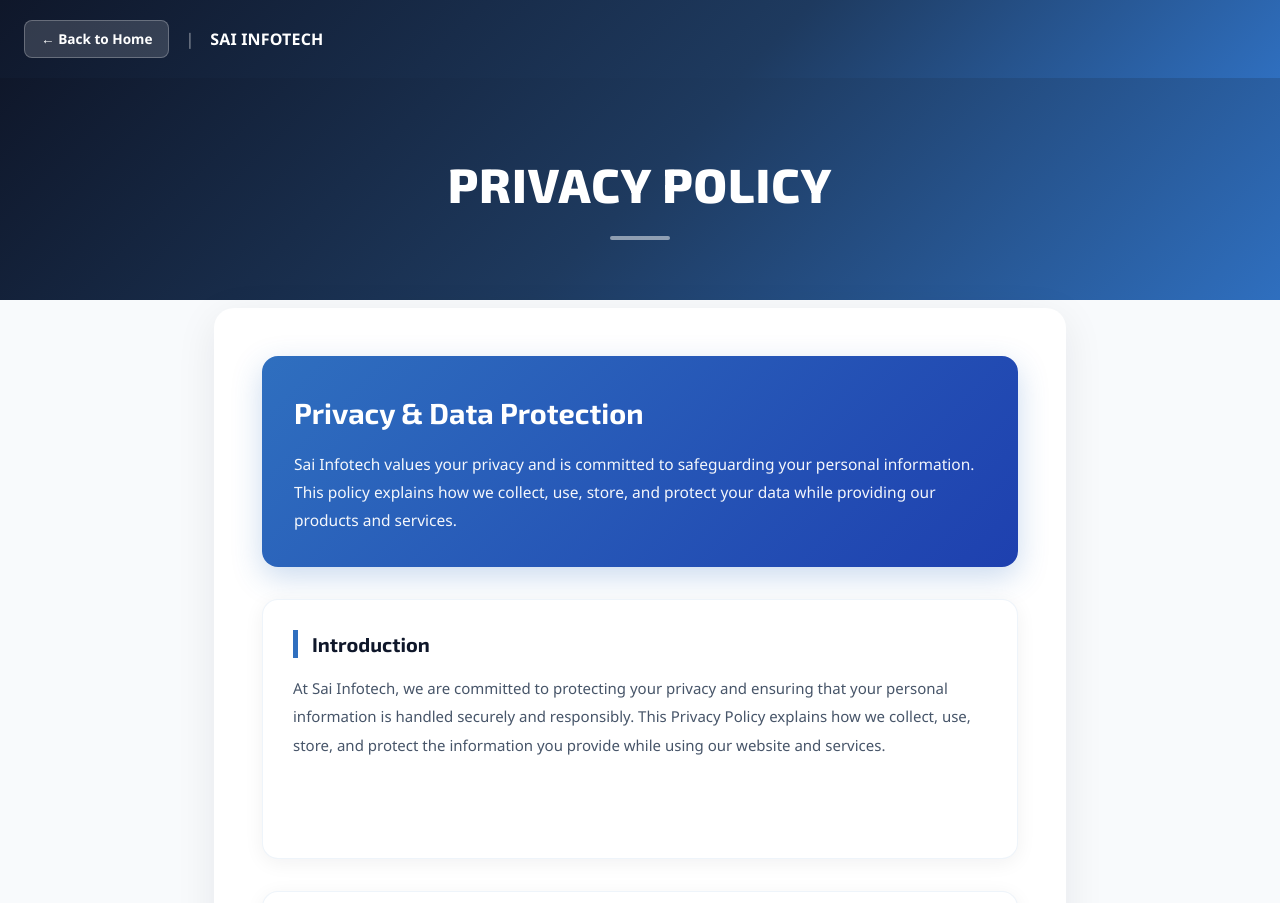
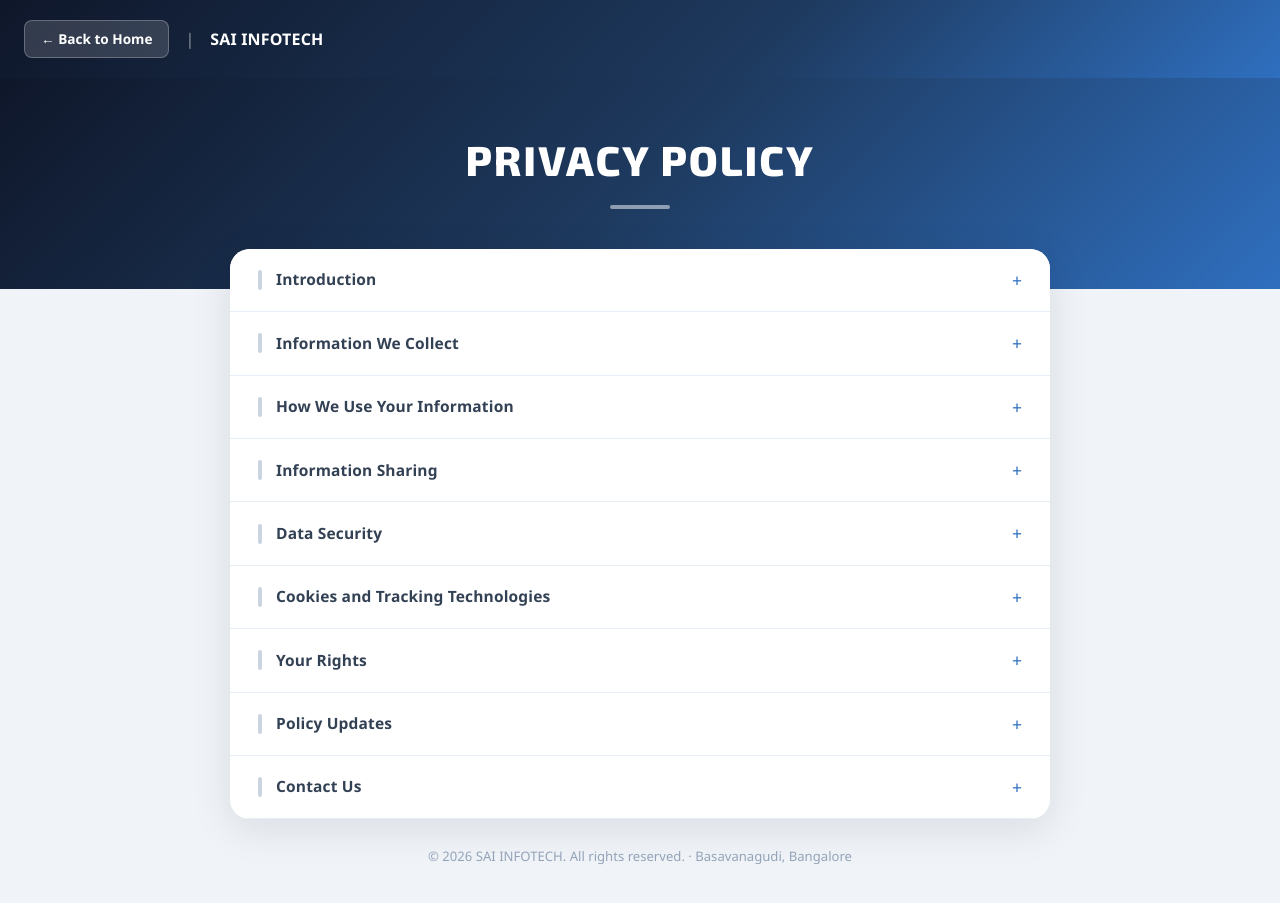
Before and after one commit to Yasir533/sai-infotech-webapp, a React (Vite) app in the folder sai-info/: page /privacy-policy in a window 1280 px wide. Shown: the top 903 px of the page. Built offline with nearby package versions, Linux system fonts and the light colour scheme; a web font is replaced by a local one.

Commit message:
Feat: Accordion design for all policy pages

```diff
--- a/sai-info/src/components/PolicyPage.jsx
+++ b/sai-info/src/components/PolicyPage.jsx
@@ -5,7 +5,7 @@ export default function PolicyPage({ title, children }) {
   const navigate = useNavigate()
 
   return (
-    <div style={{ minHeight: '100vh', backgroundColor: '#f8fafc', fontFamily: "'Segoe UI', sans-serif" }}>
+    <div style={{ minHeight: '100vh', backgroundColor: '#f0f4f8', fontFamily: "'Segoe UI', sans-serif" }}>
       {/* Header */}
       <div style={{
         background: 'linear-gradient(135deg, #0f172a 0%, #1e3a5f 60%, #2f6fbf 100%)',
@@ -44,15 +44,15 @@ export default function PolicyPage({ title, children }) {
 
       {/* Page Title Banner */}
       <div style={{
-        background:'linear-gradient(135deg, #0f172a 0%, #1e3a5f 50%, #2f6fbf 100%)',
-        padding: '70px 24px 60px',
+        background: 'linear-gradient(135deg, #0f172a 0%, #1e3a5f 50%, #2f6fbf 100%)',
+        padding: '50px 24px 80px',
         textAlign: 'center',
       }}>
         <h1 style={{
           color: '#fff',
-          fontSize: 'clamp(2rem, 5vw, 3rem)',
+          fontSize: 'clamp(1.8rem, 4vw, 2.6rem)',
           textTransform: 'uppercase',
-          letterSpacing: '1px',
+          letterSpacing: '2px',
           fontWeight: 800,
           margin: 0,
         }}>
@@ -63,72 +63,32 @@ export default function PolicyPage({ title, children }) {
           height: '4px',
           background: 'rgba(255,255,255,0.5)',
           borderRadius: '2px',
-          margin: '16px auto 0',
+          margin: '14px auto 0',
         }} />
       </div>
 
       {/* Content */}
       <div style={{
-        maxWidth: '900px',
+        maxWidth: '860px',
         margin: '-40px auto 0',
-        padding: '48px 24px 80px',
+        padding: '0 20px 60px',
         position: 'relative',
         zIndex: 10,
       }}>
         <div style={{
-  background: '#fff',
-  borderRadius: '20px',
-  padding: 'clamp(24px, 5vw, 48px)',
-  boxShadow: '0 10px 40px rgba(15,23,42,0.08)',
-  color: '#334155',
-  fontSize: '0.97rem',
-  lineHeight: '1.75',
-  overflow: 'hidden'
-}}>
+          background: '#fff',
+          borderRadius: '20px',
+          overflow: 'hidden',
+          boxShadow: '0 10px 40px rgba(15,23,42,0.10)',
+        }}>
+          {children}
+        </div>
 
-  {/* Intro Banner */}
-  <div
-    style={{
-      background: 'linear-gradient(135deg, #2f6fbf 0%, #1e40af 100%)',
-      color: '#fff',
-      padding: '32px',
-      borderRadius: '16px',
-      marginBottom: '32px',
-      boxShadow: '0 10px 30px rgba(47,111,191,0.25)'
-    }}
-  >
-    <h2
-      style={{
-        margin: '0 0 12px 0',
-        fontSize: '1.8rem',
-        fontWeight: 700
-      }}
-    >
-      Privacy & Data Protection
-    </h2>
-
-    <p
-      style={{
-        margin: 0,
-        lineHeight: '1.8',
-        opacity: 0.95
-      }}
-    >
-      Sai Infotech values your privacy and is committed to safeguarding your
-      personal information. This policy explains how we collect, use, store,
-      and protect your data while providing our products and services.
-    </p>
-  </div>
-
-  {children}
-</div>
-
-        {/* Footer note */}
         <p style={{
           textAlign: 'center',
           color: '#94a3b8',
           fontSize: '0.82rem',
-          marginTop: '32px',
+          marginTop: '28px',
         }}>
           © {new Date().getFullYear()} SAI INFOTECH. All rights reserved. · Basavanagudi, Bangalore
         </p>
--- a/sai-info/src/components/Privacypolicy.jsx
+++ b/sai-info/src/components/Privacypolicy.jsx
@@ -1,44 +1,79 @@
-import React from 'react'
+import React, { useState } from 'react'
 import PolicyPage from './PolicyPage'
 
-const Section = ({ title, children }) => (
-  <div
+const Section = ({ title, children }) => {
+  const [open, setOpen] = useState(false)
+
+  return (
+    <div style={{
+      borderBottom: '1px solid #e8eef5',
+    }}>
+      <button
+        onClick={() => setOpen(o => !o)}
         style={{
-      marginBottom: '32px',
-      padding: '30px',
-      minHeight: '260px',
-      background: '#ffffff',
-      borderRadius: '16px',
-      boxShadow: '0 4px 20px rgba(15, 23, 42, 0.06)',
-      border: '1px solid rgba(47, 111, 191, 0.08)',
-      transition: 'all 0.3s ease'
+          width: '100%',
+          display: 'flex',
+          alignItems: 'center',
+          justifyContent: 'space-between',
+          padding: '18px 28px',
+          background: open ? '#f0f6ff' : '#fff',
+          border: 'none',
+          cursor: 'pointer',
+          textAlign: 'left',
+          transition: 'background 0.2s',
+          gap: '12px',
         }}
+        onMouseOver={e => { if (!open) e.currentTarget.style.background = '#f8fafc' }}
+        onMouseOut={e => { if (!open) e.currentTarget.style.background = '#fff' }}
       >
-    <h2
-      style={{
-        fontSize: '1.25rem',
+        <div style={{ display: 'flex', alignItems: 'center', gap: '14px' }}>
+          <div style={{
+            width: '4px',
+            height: '20px',
+            borderRadius: '2px',
+            background: open ? '#2f6fbf' : '#cbd5e1',
+            flexShrink: 0,
+            transition: 'background 0.2s',
+          }} />
+          <span style={{
+            fontSize: '0.97rem',
             fontWeight: 700,
-        color: '#0f172a',
-        marginBottom: '16px',
-        borderLeft: '5px solid #2f6fbf',
-        paddingLeft: '14px',
-        lineHeight: '1.4'
-      }}
-    >
+            color: open ? '#1e3a5f' : '#334155',
+            letterSpacing: '0.01em',
+          }}>
             {title}
-    </h2>
+          </span>
+        </div>
+        <span style={{
+          fontSize: '1.1rem',
+          color: '#2f6fbf',
+          fontWeight: 400,
+          flexShrink: 0,
+          transition: 'transform 0.25s',
+          transform: open ? 'rotate(45deg)' : 'rotate(0deg)',
+          display: 'inline-block',
+        }}>
+          +
+        </span>
+      </button>
 
-    <div
-      style={{
+      <div style={{
+        maxHeight: open ? '600px' : '0',
+        overflow: 'hidden',
+        transition: 'max-height 0.35s ease',
+      }}>
+        <div style={{
+          padding: '4px 28px 24px 46px',
           color: '#475569',
-        lineHeight: '1.9',
-        fontSize: '15px'
-      }}
-    >
+          fontSize: '0.93rem',
+          lineHeight: '1.85',
+        }}>
           {children}
         </div>
       </div>
+    </div>
   )
+}
 
 export default function PrivacyPolicy() {
   return (
@@ -57,17 +92,7 @@ export default function PrivacyPolicy() {
           The information we collect depends on the products or services you
           request from our Team. Depending on your Product, we may collect the following information:
         </p>
-
- <ul
-  style={{
-    paddingLeft: '24px',
-    lineHeight: '2',
-    color: '#475569',
-    marginTop: '10px',
-    columns: '2 250px',
-    columnGap: '40px'
-  }}
->
+        <ul style={{ paddingLeft: '20px', lineHeight: '2', marginTop: '10px' }}>
           <li>Full Name</li>
           <li>Email Address</li>
           <li>Phone Number</li>
@@ -75,15 +100,8 @@ export default function PrivacyPolicy() {
           <li>Payment Information</li>
           <li>Order and Purchase History</li>
           <li>Device, Browser, and Usage Information</li>
-    <li>
-      For rental services, we may require identity verification documents
-      such as an Aadhaar Card, PAN Card, or other government-issued
-      identification as applicable.
-    </li>
-    <li>
-      Additional information may be requested depending on the type of
-      product, rental service, repair service, or support request.
-    </li>
+          <li>For rental services, we may require identity verification documents such as an Aadhaar Card, PAN Card, or other government-issued identification as applicable.</li>
+          <li>Additional information may be requested depending on the type of product, rental service, repair service, or support request.</li>
         </ul>
       </Section>
 
@@ -144,25 +162,16 @@ export default function PrivacyPolicy() {
       </Section>
 
       <Section title="Contact Us">
-        <p>
-          If you have any questions regarding this Privacy Policy or your
-          personal information, please contact us:
-        </p>
-        <div
-  style={{
+        <p>If you have any questions regarding this Privacy Policy or your personal information, please contact us:</p>
+        <div style={{
           background: '#f8fafc',
-    padding: '18px',
-    borderRadius: '12px',
-    border: '1px solid #e2e8f0'
-  }}
->
-  <p style={{ margin: '0 0 10px 0' }}>
-    <strong>Email:</strong> ssmb@sais.in
-  </p>
-
-  <p style={{ margin: 0 }}>
-    <strong>Company:</strong> Sai Infotech
-  </p>
+          padding: '16px 18px',
+          borderRadius: '10px',
+          border: '1px solid #e2e8f0',
+          marginTop: '10px'
+        }}>
+          <p style={{ margin: '0 0 8px 0' }}><strong>Email:</strong> ssmb@sais.in</p>
+          <p style={{ margin: 0 }}><strong>Company:</strong> Sai Infotech</p>
         </div>
       </Section>
     </PolicyPage>
--- a/sai-info/src/components/Refundpolicy.jsx
+++ b/sai-info/src/components/Refundpolicy.jsx
@@ -1,12 +1,51 @@
-import React from 'react'
+import React, { useState } from 'react'
 import PolicyPage from './PolicyPage'
 
-const Section = ({ title, children }) => (
-  <div style={{ marginBottom: '28px' }}>
-    <h2 style={{ fontSize: '1.1rem', fontWeight: 700, color: '#0f172a', marginBottom: '10px', borderLeft: '4px solid #2f6fbf', paddingLeft: '12px' }}>{title}</h2>
-    {children}
-  </div>
-)
+const Section = ({ title, children }) => {
+  const [open, setOpen] = useState(false)
+
+  return (
+    <div style={{ borderBottom: '1px solid #e8eef5' }}>
+      <button
+        onClick={() => setOpen(o => !o)}
+        style={{
+          width: '100%',
+          display: 'flex',
+          alignItems: 'center',
+          justifyContent: 'space-between',
+          padding: '18px 28px',
+          background: open ? '#f0f6ff' : '#fff',
+          border: 'none',
+          cursor: 'pointer',
+          textAlign: 'left',
+          transition: 'background 0.2s',
+          gap: '12px',
+        }}
+        onMouseOver={e => { if (!open) e.currentTarget.style.background = '#f8fafc' }}
+        onMouseOut={e => { if (!open) e.currentTarget.style.background = '#fff' }}
+      >
+        <div style={{ display: 'flex', alignItems: 'center', gap: '14px' }}>
+          <div style={{
+            width: '4px', height: '20px', borderRadius: '2px',
+            background: open ? '#2f6fbf' : '#cbd5e1', flexShrink: 0, transition: 'background 0.2s',
+          }} />
+          <span style={{ fontSize: '0.97rem', fontWeight: 700, color: open ? '#1e3a5f' : '#334155' }}>
+            {title}
+          </span>
+        </div>
+        <span style={{
+          fontSize: '1.1rem', color: '#2f6fbf', flexShrink: 0,
+          transition: 'transform 0.25s', transform: open ? 'rotate(45deg)' : 'rotate(0deg)', display: 'inline-block',
+        }}>+</span>
+      </button>
+      <div style={{ maxHeight: open ? '600px' : '0', overflow: 'hidden', transition: 'max-height 0.35s ease' }}>
+        <div style={{ padding: '4px 28px 24px 46px', color: '#475569', fontSize: '0.93rem', lineHeight: '1.85' }}>
+          {children}
+        </div>
+      </div>
+    </div>
+  )
+}
 
 export default function RefundPolicy() {
   return (
--- a/sai-info/src/components/Returnpolicy.jsx
+++ b/sai-info/src/components/Returnpolicy.jsx
@@ -1,12 +1,51 @@
-import React from 'react'
+import React, { useState } from 'react'
 import PolicyPage from './PolicyPage'
 
-const Section = ({ title, children }) => (
-  <div style={{ marginBottom: '28px' }}>
-    <h2 style={{ fontSize: '1.1rem', fontWeight: 700, color: '#0f172a', marginBottom: '10px', borderLeft: '4px solid #2f6fbf', paddingLeft: '12px' }}>{title}</h2>
-    {children}
-  </div>
-)
+const Section = ({ title, children }) => {
+  const [open, setOpen] = useState(false)
+
+  return (
+    <div style={{ borderBottom: '1px solid #e8eef5' }}>
+      <button
+        onClick={() => setOpen(o => !o)}
+        style={{
+          width: '100%',
+          display: 'flex',
+          alignItems: 'center',
+          justifyContent: 'space-between',
+          padding: '18px 28px',
+          background: open ? '#f0f6ff' : '#fff',
+          border: 'none',
+          cursor: 'pointer',
+          textAlign: 'left',
+          transition: 'background 0.2s',
+          gap: '12px',
+        }}
+        onMouseOver={e => { if (!open) e.currentTarget.style.background = '#f8fafc' }}
+        onMouseOut={e => { if (!open) e.currentTarget.style.background = '#fff' }}
+      >
+        <div style={{ display: 'flex', alignItems: 'center', gap: '14px' }}>
+          <div style={{
+            width: '4px', height: '20px', borderRadius: '2px',
+            background: open ? '#2f6fbf' : '#cbd5e1', flexShrink: 0, transition: 'background 0.2s',
+          }} />
+          <span style={{ fontSize: '0.97rem', fontWeight: 700, color: open ? '#1e3a5f' : '#334155' }}>
+            {title}
+          </span>
+        </div>
+        <span style={{
+          fontSize: '1.1rem', color: '#2f6fbf', flexShrink: 0,
+          transition: 'transform 0.25s', transform: open ? 'rotate(45deg)' : 'rotate(0deg)', display: 'inline-block',
+        }}>+</span>
+      </button>
+      <div style={{ maxHeight: open ? '600px' : '0', overflow: 'hidden', transition: 'max-height 0.35s ease' }}>
+        <div style={{ padding: '4px 28px 24px 46px', color: '#475569', fontSize: '0.93rem', lineHeight: '1.85' }}>
+          {children}
+        </div>
+      </div>
+    </div>
+  )
+}
 
 export default function ReturnPolicy() {
   return (
--- a/sai-info/src/components/Shippingpolicy.jsx
+++ b/sai-info/src/components/Shippingpolicy.jsx
@@ -1,12 +1,51 @@
-import React from 'react'
+import React, { useState } from 'react'
 import PolicyPage from './PolicyPage'
 
-const Section = ({ title, children }) => (
-  <div style={{ marginBottom: '28px' }}>
-    <h2 style={{ fontSize: '1.1rem', fontWeight: 700, color: '#0f172a', marginBottom: '10px', borderLeft: '4px solid #2f6fbf', paddingLeft: '12px' }}>{title}</h2>
-    {children}
-  </div>
-)
+const Section = ({ title, children }) => {
+  const [open, setOpen] = useState(false)
+
+  return (
+    <div style={{ borderBottom: '1px solid #e8eef5' }}>
+      <button
+        onClick={() => setOpen(o => !o)}
+        style={{
+          width: '100%',
+          display: 'flex',
+          alignItems: 'center',
+          justifyContent: 'space-between',
+          padding: '18px 28px',
+          background: open ? '#f0f6ff' : '#fff',
+          border: 'none',
+          cursor: 'pointer',
+          textAlign: 'left',
+          transition: 'background 0.2s',
+          gap: '12px',
+        }}
+        onMouseOver={e => { if (!open) e.currentTarget.style.background = '#f8fafc' }}
+        onMouseOut={e => { if (!open) e.currentTarget.style.background = '#fff' }}
+      >
+        <div style={{ display: 'flex', alignItems: 'center', gap: '14px' }}>
+          <div style={{
+            width: '4px', height: '20px', borderRadius: '2px',
+            background: open ? '#2f6fbf' : '#cbd5e1', flexShrink: 0, transition: 'background 0.2s',
+          }} />
+          <span style={{ fontSize: '0.97rem', fontWeight: 700, color: open ? '#1e3a5f' : '#334155' }}>
+            {title}
+          </span>
+        </div>
+        <span style={{
+          fontSize: '1.1rem', color: '#2f6fbf', flexShrink: 0,
+          transition: 'transform 0.25s', transform: open ? 'rotate(45deg)' : 'rotate(0deg)', display: 'inline-block',
+        }}>+</span>
+      </button>
+      <div style={{ maxHeight: open ? '600px' : '0', overflow: 'hidden', transition: 'max-height 0.35s ease' }}>
+        <div style={{ padding: '4px 28px 24px 46px', color: '#475569', fontSize: '0.93rem', lineHeight: '1.85' }}>
+          {children}
+        </div>
+      </div>
+    </div>
+  )
+}
 
 export default function ShippingPolicy() {
   return (
--- a/sai-info/src/components/Termsandconditions.jsx
+++ b/sai-info/src/components/Termsandconditions.jsx
@@ -1,12 +1,51 @@
-import React from 'react'
+import React, { useState } from 'react'
 import PolicyPage from './PolicyPage'
 
-const Section = ({ title, children }) => (
-  <div style={{ marginBottom: '28px' }}>
-    <h2 style={{ fontSize: '1.1rem', fontWeight: 700, color: '#0f172a', marginBottom: '10px', borderLeft: '4px solid #2f6fbf', paddingLeft: '12px' }}>{title}</h2>
-    {children}
-  </div>
-)
+const Section = ({ title, children }) => {
+  const [open, setOpen] = useState(false)
+
+  return (
+    <div style={{ borderBottom: '1px solid #e8eef5' }}>
+      <button
+        onClick={() => setOpen(o => !o)}
+        style={{
+          width: '100%',
+          display: 'flex',
+          alignItems: 'center',
+          justifyContent: 'space-between',
+          padding: '18px 28px',
+          background: open ? '#f0f6ff' : '#fff',
+          border: 'none',
+          cursor: 'pointer',
+          textAlign: 'left',
+          transition: 'background 0.2s',
+          gap: '12px',
+        }}
+        onMouseOver={e => { if (!open) e.currentTarget.style.background = '#f8fafc' }}
+        onMouseOut={e => { if (!open) e.currentTarget.style.background = '#fff' }}
+      >
+        <div style={{ display: 'flex', alignItems: 'center', gap: '14px' }}>
+          <div style={{
+            width: '4px', height: '20px', borderRadius: '2px',
+            background: open ? '#2f6fbf' : '#cbd5e1', flexShrink: 0, transition: 'background 0.2s',
+          }} />
+          <span style={{ fontSize: '0.97rem', fontWeight: 700, color: open ? '#1e3a5f' : '#334155' }}>
+            {title}
+          </span>
+        </div>
+        <span style={{
+          fontSize: '1.1rem', color: '#2f6fbf', flexShrink: 0,
+          transition: 'transform 0.25s', transform: open ? 'rotate(45deg)' : 'rotate(0deg)', display: 'inline-block',
+        }}>+</span>
+      </button>
+      <div style={{ maxHeight: open ? '600px' : '0', overflow: 'hidden', transition: 'max-height 0.35s ease' }}>
+        <div style={{ padding: '4px 28px 24px 46px', color: '#475569', fontSize: '0.93rem', lineHeight: '1.85' }}>
+          {children}
+        </div>
+      </div>
+    </div>
+  )
+}
 
 export default function TermsAndConditions() {
   return (
--- a/sai-info/src/components/Warrantypolicy.jsx
+++ b/sai-info/src/components/Warrantypolicy.jsx
@@ -1,12 +1,51 @@
-import React from 'react'
+import React, { useState } from 'react'
 import PolicyPage from './PolicyPage'
 
-const Section = ({ title, children }) => (
-  <div style={{ marginBottom: '28px' }}>
-    <h2 style={{ fontSize: '1.1rem', fontWeight: 700, color: '#0f172a', marginBottom: '10px', borderLeft: '4px solid #2f6fbf', paddingLeft: '12px' }}>{title}</h2>
-    {children}
-  </div>
-)
+const Section = ({ title, children }) => {
+  const [open, setOpen] = useState(false)
+
+  return (
+    <div style={{ borderBottom: '1px solid #e8eef5' }}>
+      <button
+        onClick={() => setOpen(o => !o)}
+        style={{
+          width: '100%',
+          display: 'flex',
+          alignItems: 'center',
+          justifyContent: 'space-between',
+          padding: '18px 28px',
+          background: open ? '#f0f6ff' : '#fff',
+          border: 'none',
+          cursor: 'pointer',
+          textAlign: 'left',
+          transition: 'background 0.2s',
+          gap: '12px',
+        }}
+        onMouseOver={e => { if (!open) e.currentTarget.style.background = '#f8fafc' }}
+        onMouseOut={e => { if (!open) e.currentTarget.style.background = '#fff' }}
+      >
+        <div style={{ display: 'flex', alignItems: 'center', gap: '14px' }}>
+          <div style={{
+            width: '4px', height: '20px', borderRadius: '2px',
+            background: open ? '#2f6fbf' : '#cbd5e1', flexShrink: 0, transition: 'background 0.2s',
+          }} />
+          <span style={{ fontSize: '0.97rem', fontWeight: 700, color: open ? '#1e3a5f' : '#334155' }}>
+            {title}
+          </span>
+        </div>
+        <span style={{
+          fontSize: '1.1rem', color: '#2f6fbf', flexShrink: 0,
+          transition: 'transform 0.25s', transform: open ? 'rotate(45deg)' : 'rotate(0deg)', display: 'inline-block',
+        }}>+</span>
+      </button>
+      <div style={{ maxHeight: open ? '600px' : '0', overflow: 'hidden', transition: 'max-height 0.35s ease' }}>
+        <div style={{ padding: '4px 28px 24px 46px', color: '#475569', fontSize: '0.93rem', lineHeight: '1.85' }}>
+          {children}
+        </div>
+      </div>
+    </div>
+  )
+}
 
 export default function WarrantyPolicy() {
   return (
```
Lines whose indentation alone changed are shown as unchanged.
